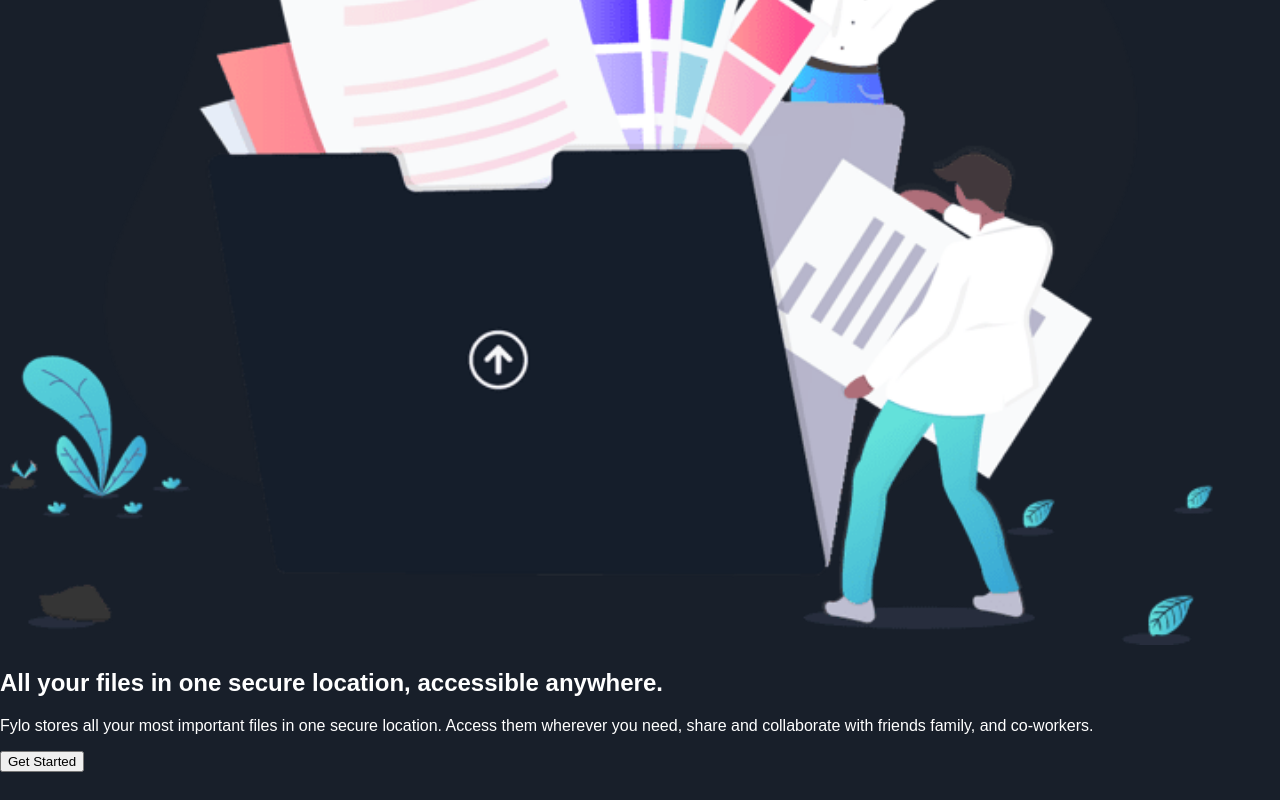
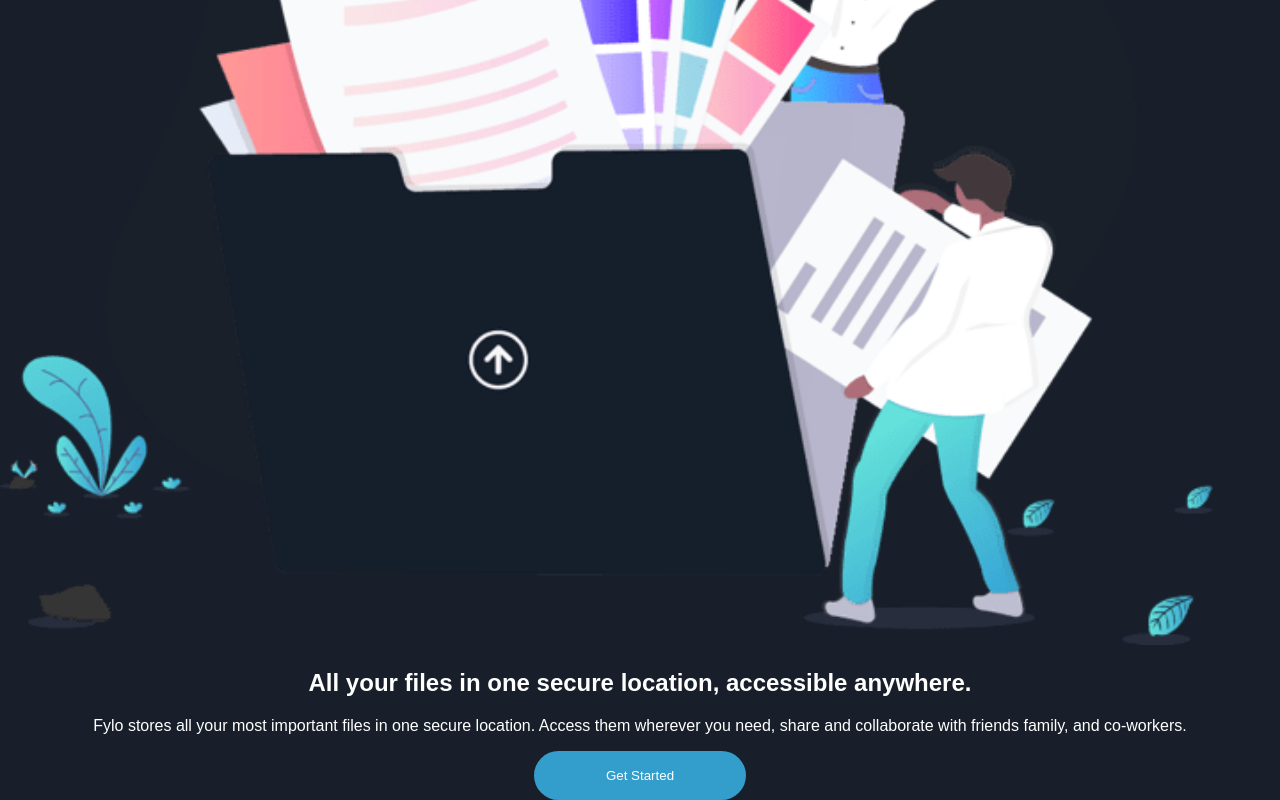
Before and after one commit to voromahery/iwt-4-fylo-dark-theme, a website: page webroot/index.html in a window 1280 px wide. Shown: the part 384-1184 px from the top of the page. Before the commit the page ends 1156 px from the top, so only its background shows below. Drawn offline with Linux system fonts and the light colour scheme.

Commit message:
Added styles on get started button

```diff
--- a/scss/_default.scss
+++ b/scss/_default.scss
@@ -17,13 +17,27 @@
 
 a {
   text-decoration: none;
+}
+
+a,
+button {
   color: inherit;
+}
+
+button {
+  border: none;
 }
 
 img {
   width: 100%;
 }
 
-// .get__started--button {
-
-// }
+.get__started--button {
+  background-color: $blue;
+  border-radius: 50px;
+  max-width: max-content;
+  padding-top: 17px;
+  padding-bottom: 17px;
+  padding-left: 72px;
+  padding-right: 72px;
+}
--- a/scss/_header.scss
+++ b/scss/_header.scss
@@ -4,3 +4,7 @@
   @include flex-row;
   justify-content: space-between;
 }
+
+.header__article {
+  text-align: center;
+}
```
Also changed, not shown: webroot/css/index.css.
